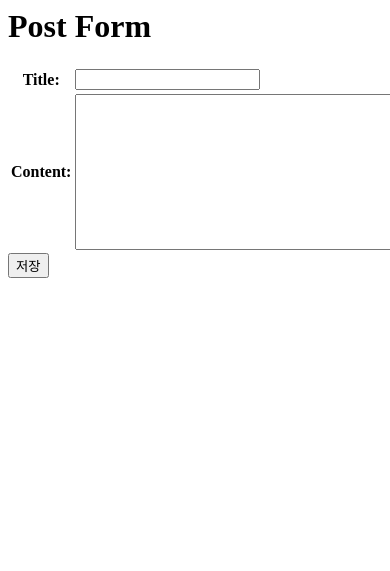
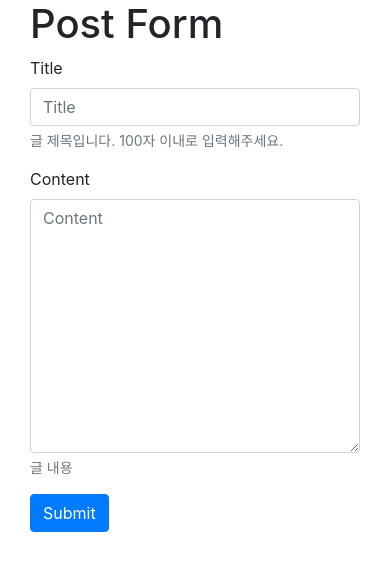
Before and after one commit to CodingSta/demo-vod-2nd-72d2474, a Django app: page /new/ in a window 390 px wide; the page is wider, and only the part inside the window is pictured. Shown: the top 571 px of that part. Run offline with Django 3.2, Linux system fonts and the light colour scheme; some libraries are stand-ins or nearby versions.

Commit message:
EP08: Form Template Custom Render

```diff
--- a/askcompany/settings.py
+++ b/askcompany/settings.py
@@ -37,6 +37,7 @@ INSTALLED_APPS = [
     'django.contrib.sessions',
     'django.contrib.messages',
     'django.contrib.staticfiles',
+    'bootstrap4',
     'django_summernote',
     'accounts',
     'myapp',
--- a/myapp/admin.py
+++ b/myapp/admin.py
@@ -6,5 +6,6 @@ from .models import Post, Comment
 @admin.register(Post)
 class PostAdmin(SummernoteModelAdmin):
     summernote_fields = '__all__'
+    readonly_fields = ['user_agent']
 
 admin.site.register(Comment)
--- a/myapp/forms.py
+++ b/myapp/forms.py
@@ -6,6 +6,9 @@ class PostForm(forms.ModelForm):
     class Meta:
         model = Post
         fields = '__all__'
+        widgets = {
+            'user_agent': forms.HiddenInput,
+        }
 
 
 class CommentForm(forms.ModelForm):
--- a/myapp/models.py
+++ b/myapp/models.py
@@ -3,8 +3,10 @@ from django.core.validators import MinLengthValidator
 
 
 class Post(models.Model):
-    title = models.CharField(max_length=100, validators=[MinLengthValidator(3)])
-    content = models.TextField()
+    title = models.CharField(max_length=100, validators=[MinLengthValidator(3)],
+                             help_text='글 제목입니다. 100자 이내로 입력해주세요.')
+    content = models.TextField(help_text='글 내용')
+    user_agent = models.CharField(max_length=200)
     created_at = models.DateTimeField(auto_now_add=True)
     updated_at = models.DateTimeField(auto_now=True)
 
--- a/myapp/templates/myapp/post_form.html
+++ b/myapp/templates/myapp/post_form.html
@@ -1,10 +1,38 @@
+{% load bootstrap4 %}
 
-<h1>Post Form</h1>
+<!doctype html>
+<html>
+<head>
+    <meta charset="utf-8" />
+    <title></title>
+    {% bootstrap_css %}
+</head>
+<body>
 
-<form action="" method="post">
-    {% csrf_token %}
-    <table>
-        {{ form.as_table }}
-    </table>
-    <input type="submit" value="저장"" />
-</form>
+<div class="container">
+    <div class="col-sm-12">
+        <h1>Post Form</h1>
+
+        <form action="" method="post" novalidate autocomplete="off">
+            {% csrf_token %}
+
+            {% bootstrap_form form %}
+
+            {% buttons %}
+                <button type="submit" class="btn btn-primary">
+                    Submit
+                </button>
+            {% endbuttons %}
+        </form>
+
+        {% bootstrap_javascript jquery='full' %}
+
+        <script>
+        var dom = document.getElementById('{{ form.user_agent.id_for_label }}');
+        dom.value = navigator.userAgent;
+        </script>
+    </div>
+</div>
+
+</body>
+</html>
```
Also changed, not shown: myapp/migrations/0004_post_user_agent.py (added).
